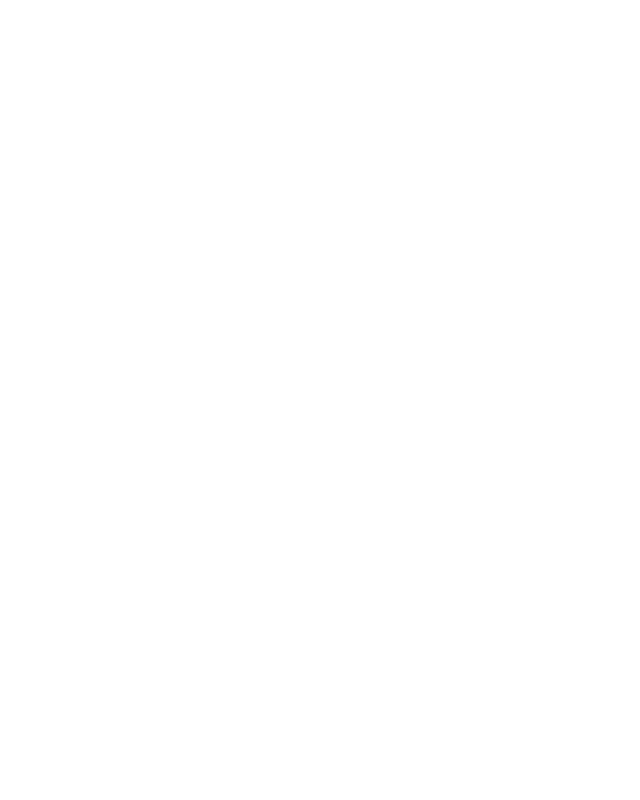
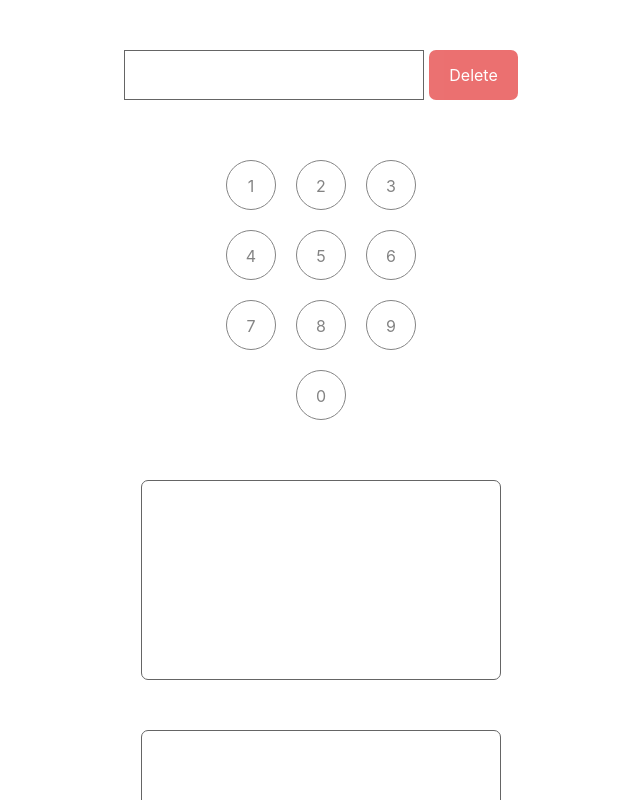
Before and after one commit to horidon/num-test-fe, a Next.js app: page / in a window 1280 px wide. Shown: the top 800 px of the page, without its empty margins (319-959 px from the left). Built offline with nearby package versions, Linux system fonts and the light colour scheme.

Commit message:
updated app

```diff
--- a/pages/_app.tsx
+++ b/pages/_app.tsx
@@ -1,7 +1,13 @@
 import '../styles/globals.css'
 import type { AppProps } from 'next/app'
+import { ApolloProvider } from '@apollo/client'
+import apolloClient from 'lib/apolloClient'
 
 function MyApp({ Component, pageProps }: AppProps) {
-  return <Component {...pageProps} />
+  return (
+    <ApolloProvider client={apolloClient}>
+      <Component {...pageProps} />
+    </ApolloProvider>
+  )
 }
 export default MyApp
--- a/pages/index.tsx
+++ b/pages/index.tsx
@@ -1,7 +1,65 @@
+import { useEffect, useState } from 'react'
+import { useApolloClient } from '@apollo/client'
+import * as Queries from 'gql/queries'
+import {
+  Wrapper
+} from 'styles/components'
+import T9Keyboard from 'components/T9Keyboard'
+import T9Input from 'components/T9Input'
+import TextOutput from 'components/TextOutput'
+
+interface IWord {
+  word: string
+}
+
 export default function Home() {
+  const client = useApolloClient()
+
+  const [inputValue, updateInputValue] = useState<string>('')
+  const [match, updateMatch] = useState<string[]>([])
+  const [words, updateWords] = useState<IWord[]>([])
+
+  useEffect(() => {
+    if(!inputValue) return
+
+    client.query({ query: Queries.GET_MATCH, variables: { num: inputValue } })
+      .then(({ data }) => {
+        const nextMatch = Array.isArray(data?.matches?.match) ? data.matches.match : []
+        updateMatch(nextMatch)
+      })
+      .catch((err) => console.error('GQL::Failed to get match', inputValue, err))
+
+    client.query({ query: Queries.GET_WORDS, variables: { num: inputValue } })
+      .then(({ data }) => {
+        const nextWords: IWord[] = Array.isArray(data?.words) ? data.words : []
+        updateWords(nextWords)
+      })
+      .catch((err) => console.error('GQL::Failed to get words', inputValue, err))
+  }, [inputValue])
+
+  const onT9Change = (v: string) => {
+    const nextValue = inputValue + v
+    updateInputValue(nextValue)
+  }
+
+  const onDelete = () => {
+    const nextValue = inputValue.slice(0, inputValue.length - 1)
+    updateInputValue(nextValue)
+
+    if(nextValue === '') {
+      updateMatch([])
+      updateWords([])
+    }
+  }
+
+
   return (
-    <div>
+    <Wrapper>
+      <T9Input onDelete={onDelete} value={inputValue} />
+      <T9Keyboard onChange={onT9Change} />
 
-    </div>
+      <TextOutput data={match} />
+      <TextOutput data={words.map(i => i.word)} />
+    </Wrapper>
   )
 }
--- /dev/null
+++ b/styles/components.ts
@@ -0,0 +1,5 @@
+import styled from 'styled-components'
+
+export const Wrapper = styled.div`
+
+`
```
